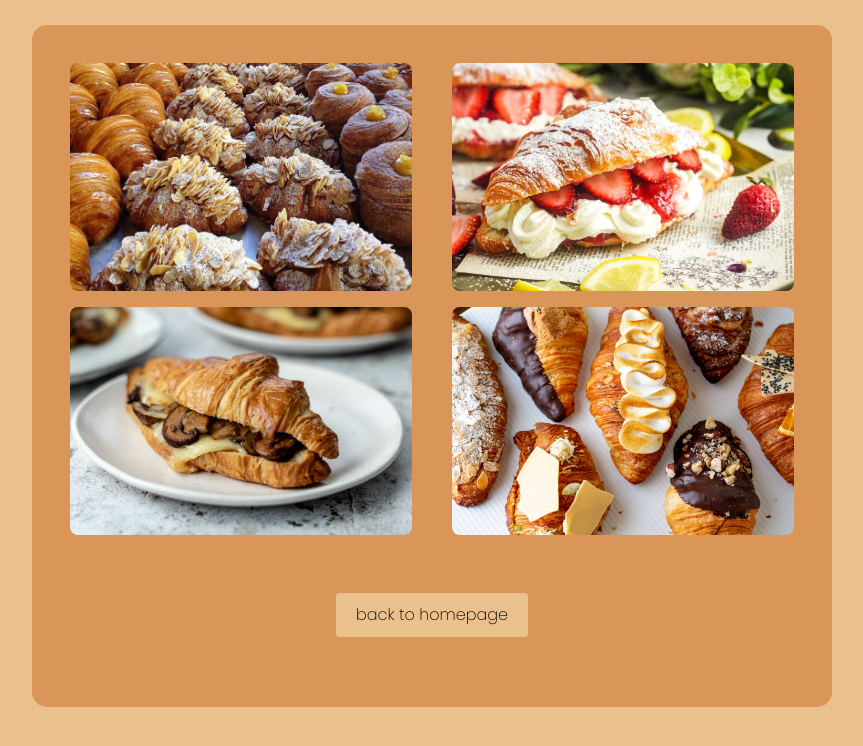
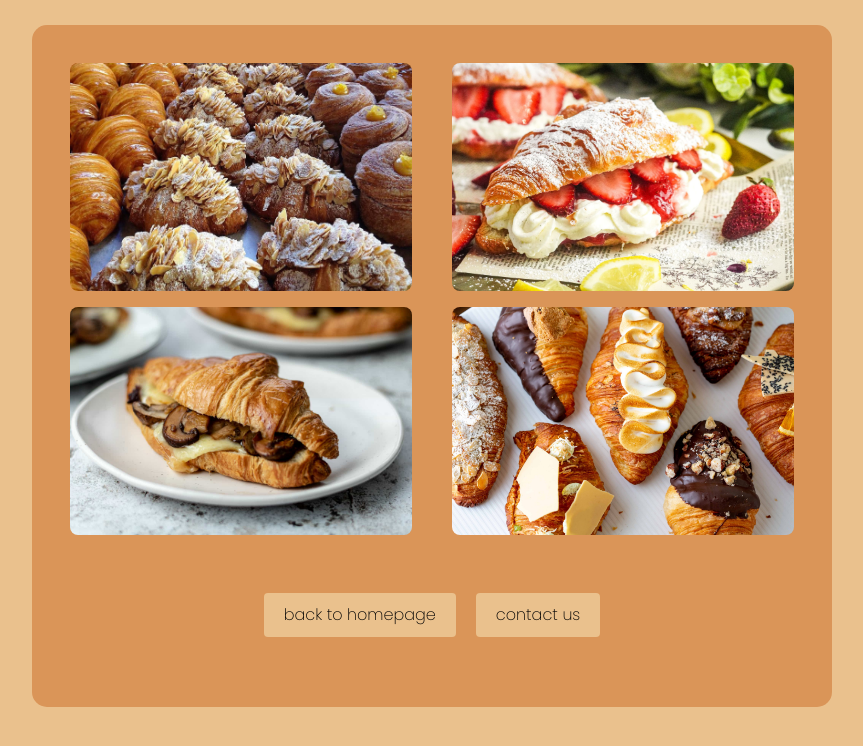
Before and after one commit to taegen-seto/croissant-homework, a plain HTML site: page photo.html in a window 1280 px wide. Shown: the part 176-922 px from the top of the page, without its empty margins (208-1071 px from the left). Drawn offline with nearby package versions, Linux system fonts and the light colour scheme; a web font is replaced by a local one.

Commit message:
update footers

```diff
--- a/photo.html
+++ b/photo.html
@@ -49,9 +49,9 @@
           />
         </div>
       </div>
-
-      <div class="homepage-link">
+      <div class="pages">
         <a href="/" class="back-to-homepage">back to homepage</a>
+        <a href="/contact.html" class="contact-link">contact us</a>
       </div>
     </div>
   </body>
```
Also changed, not shown: contact.html (+3 -1 lines), index.html (+2 -2 lines).
